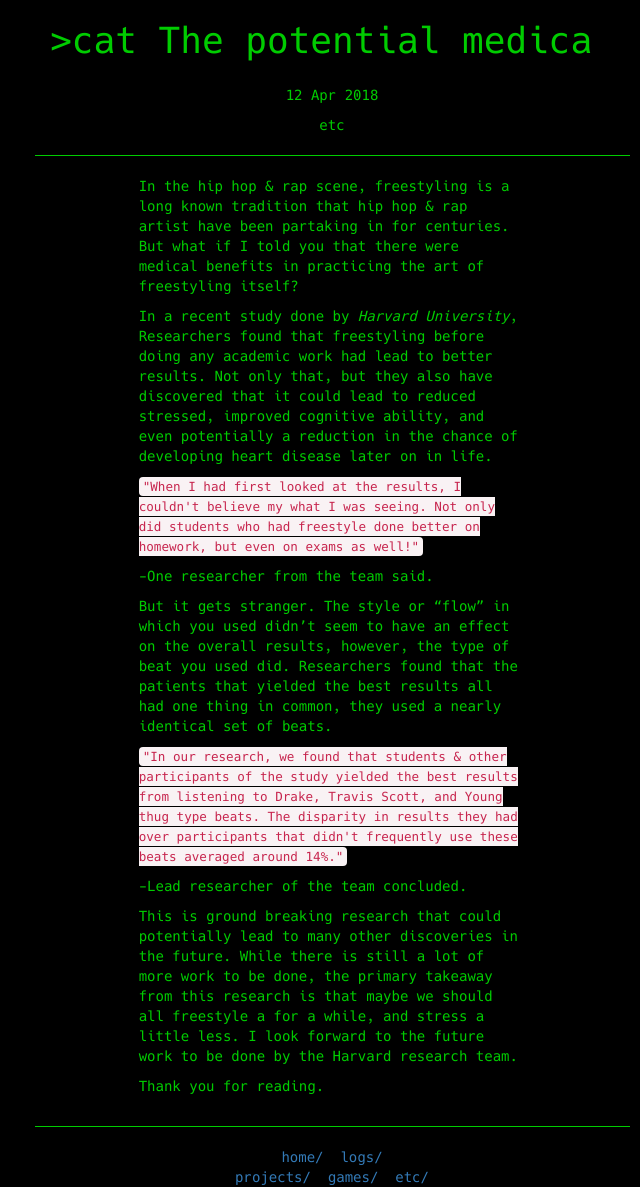
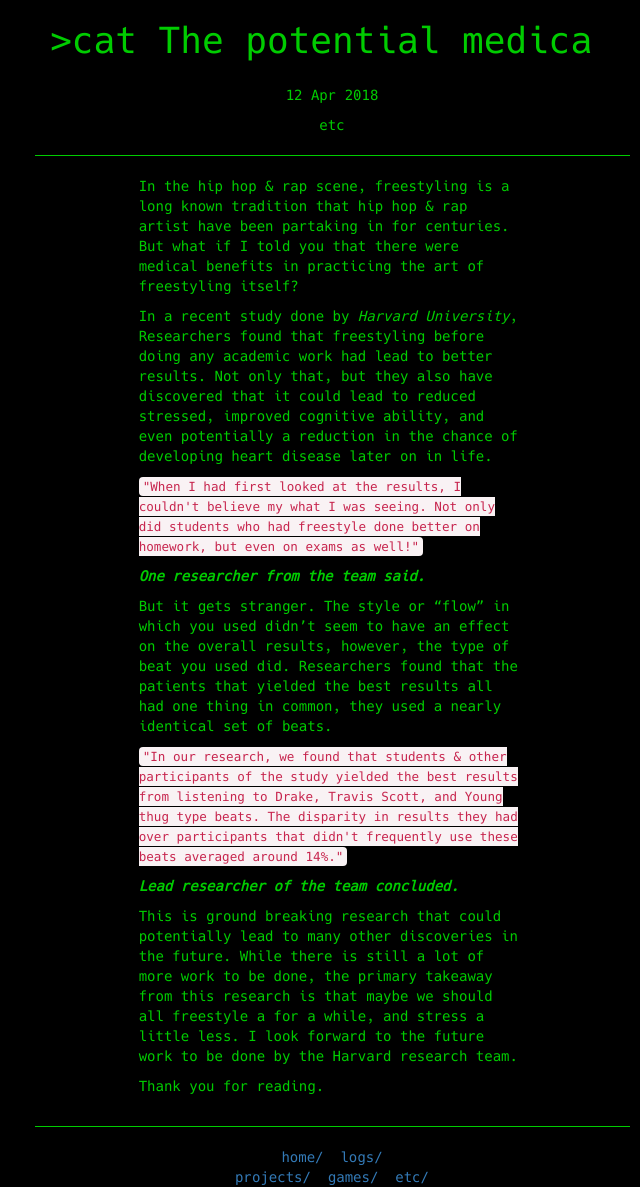
Before and after one commit to vmarcella/cenz.me, a Jekyll site: the page built from _posts/2018-04-12-freestyling.md, in a window 1280 px wide. Shown: the whole page, without its empty margins (308-948 px from the left). Built offline with Jekyll 4.4.1, drawn with Linux system fonts in a browser that asks for light colours.

Commit message:
fixed formatting

```diff
--- a/_posts/2018-04-12-freestyling.md
+++ b/_posts/2018-04-12-freestyling.md
@@ -14,13 +14,13 @@
 
 `"When I had first looked at the results, I couldn't believe my what I was seeing. Not only did students who had freestyle done better on homework, but even on exams as well!"`
 
--One researcher from the team said.
+***One researcher from the team said.***
 
 But it gets stranger. The style or "flow" in which you used didn't seem to have an effect on the overall results, however, the type of beat you used did. Researchers found that the patients that yielded the best results all had one thing in common, they used a nearly identical set of beats.
 
 `"In our research, we found that students & other participants of the study yielded the best results from listening to Drake, Travis Scott, and Young thug type beats. The disparity in results they had over participants that didn't frequently use these beats averaged around 14%."`
 
--Lead researcher of the team concluded.
+***Lead researcher of the team concluded.***
 
 This is ground breaking research that could potentially lead to many other discoveries in the future. While there is still a lot of more work to be done, the primary takeaway from this research is that maybe we should all freestyle a for a while, and stress a little less. I look forward to the future work to be done by the Harvard research team.
 
```
